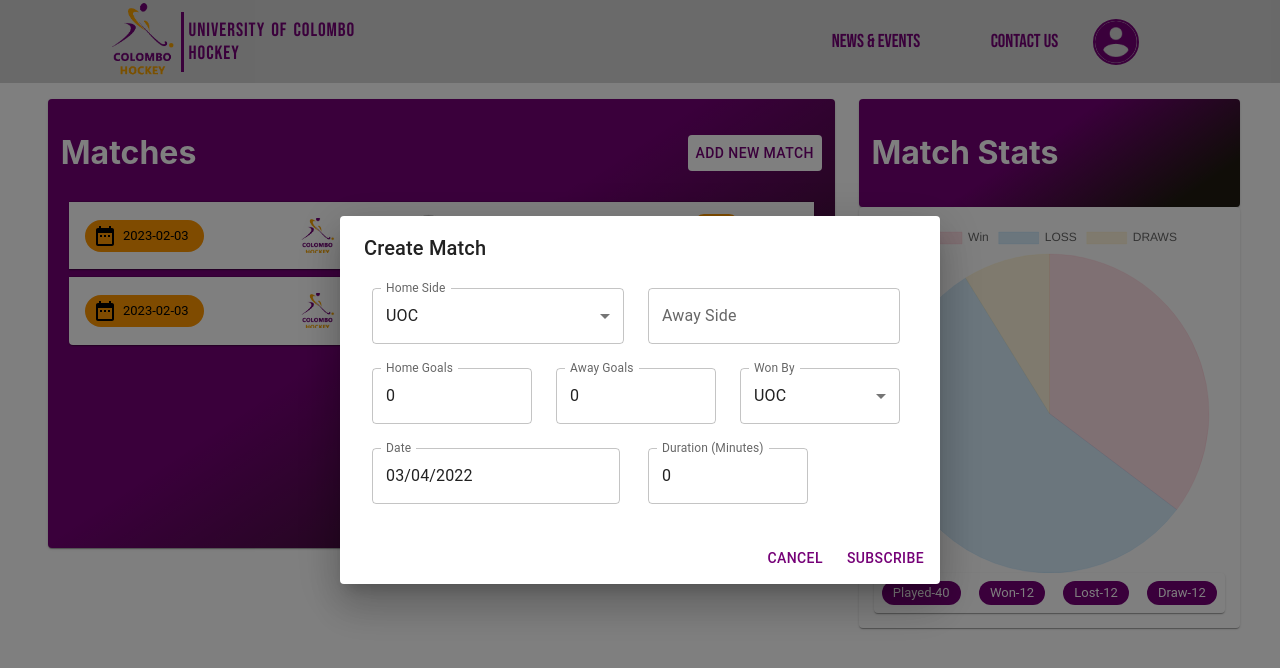
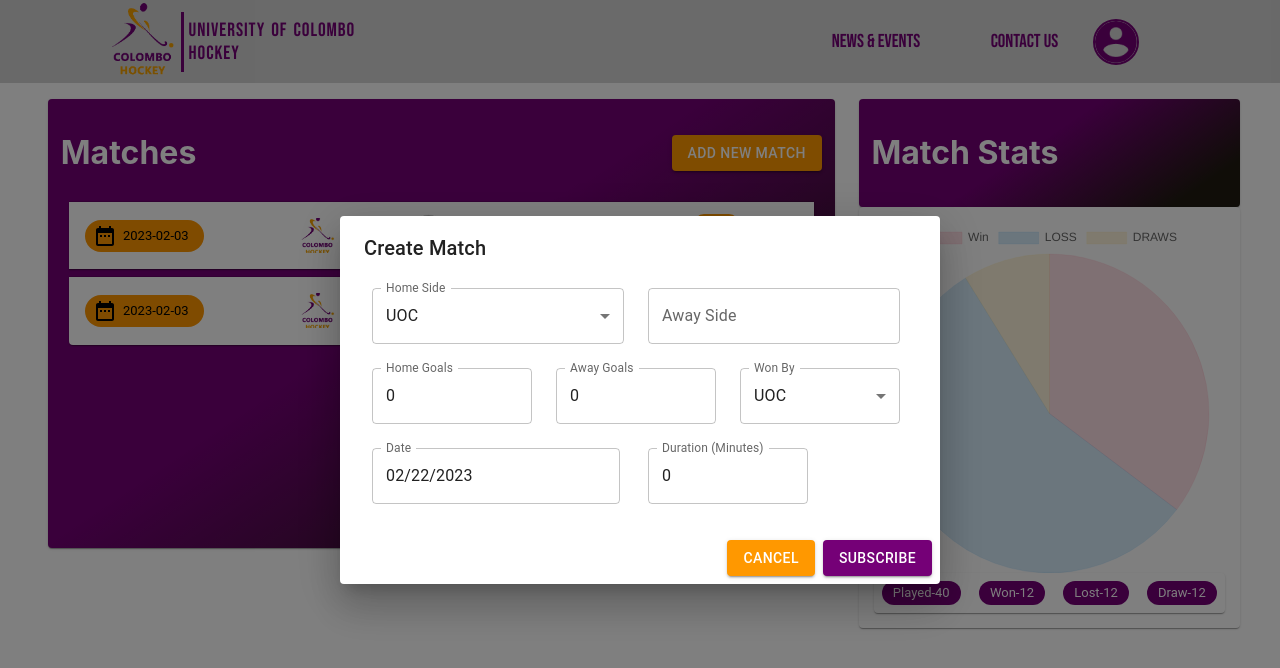
Before and after one commit to Damish-N/hockey-web, a React (Create React App) app: page /dashboard/matches in a window 1280 px wide. Both pictures are taken after a click on the button "ADD NEW MATCH". Shown: the top 668 px of the page. Built offline with nearby package versions, Linux system fonts and the light colour scheme.

Commit message:
#1-Features:Added New Match Status

```diff
--- a/src/pages/Dashboard/Matches/Matches.js
+++ b/src/pages/Dashboard/Matches/Matches.js
@@ -43,11 +43,13 @@ function Matches(props) {
           <Grid className={Styles.headingButtonArea}>
             <h1 style={{ color: "#ffffff" }}>Matches</h1>
             <Button
+              color={"secondary"}
+              variant="contained"
               onClick={() => {
                 setOpenCreatDialog(true);
               }}
               className={Styles.button}
-              sx={{ background: "white" }}
+              sx={{ color: "white" }}
             >
               Add New Match
             </Button>
--- a/src/shared/components/CreateMatchDialog/CreateMatchDialog.js
+++ b/src/shared/components/CreateMatchDialog/CreateMatchDialog.js
@@ -13,15 +13,14 @@ import {
   TextField,
 } from "@mui/material";
 import { useFormik } from "formik";
-import loginService from "../../../services/LoginService";
-import playersServices from "../../../services/PlayersServices";
 import { LocalizationProvider } from "@mui/x-date-pickers/LocalizationProvider";
 import { AdapterDayjs } from "@mui/x-date-pickers/AdapterDayjs";
 import dayjs from "dayjs";
 import { DatePicker } from "@mui/x-date-pickers";
+import dateSetUp from "../../constant/DateSetUp";
 
 function CreateMatchDialog(props) {
-  const dateObject = new Date("2022-03-04T00:00:00Z");
+  const dateObject = new Date();
   const date = dayjs(dateObject); // Convert the Date object to a Day.js object
 
   const validates = (values) => {
@@ -34,15 +33,11 @@ function CreateMatchDialog(props) {
     } else if (values.awaySide.length > 20) {
       errors.awaySide = "Must be 20 characters or less";
     }
-    if (!values.homeGoals) {
-      errors.homeGoals = "Required";
-    } else if (values.homeGoals > 32 || values.homeGoals < 0) {
-      errors.homeGoals = "Must be 32 or less";
+    if (values.homeGoals <= -1) {
+      errors.homeGoals = "Cannot be minus";
     }
-    if (!values.awayGoals) {
-      errors.awayGoals = "Required";
-    } else if (values.awayGoals > 32 || values.awayGoals < 0) {
-      errors.awayGoals = "Must be 32 or less";
+    if (values.awayGoals <= -1) {
+      errors.awayGoals = "Cannot be minus";
     }
     if (!values.time) {
       errors.time = "Required";
@@ -64,44 +59,10 @@ function CreateMatchDialog(props) {
     validate: validates,
     onSubmit: (values) => {
       // setLoading(true);
+      console.log(values);
+      console.log(dateSetUp.format(values.date));
+      // alert(JSON.stringify(values, null, 2));
       form.resetForm();
-      const userData = { email: values.email, password: "12345678" };
-      loginService.register(userData).then(
-        (res) => {
-          if (res.data.user) {
-            console.log(res);
-            const player = { ...values, authId: res.data.user.id };
-            playersServices.createPlayers(player).then(
-              (res) => {
-                console.log(res.status);
-                if (res.status === 201) {
-                  // setOpen(true);
-                  // setLoading(false);
-                  // navigate("/dashboard/players");
-                } else {
-                  console.log("clicked");
-                  // setOpenError(true);
-                  // setLoading(false);
-                }
-              },
-              (error) => {
-                // setOpenError(true);
-                // setLoading(false);
-                console.log(error);
-              }
-            );
-          } else if (res.error) {
-            // setOpenError(true);
-            // setLoading(false);
-            console.log(res.error);
-          }
-        },
-        (error) => {
-          // setOpenError(true);
-          // setLoading(false);
-          console.log(error);
-        }
-      );
     },
   });
   return (
@@ -234,8 +195,25 @@ function CreateMatchDialog(props) {
           </Grid>
         </DialogContent>
         <DialogActions>
-          <Button onClick={props.changeTheDialogState}>Cancel</Button>
-          <Button onClick={props.changeTheDialogState}>Subscribe</Button>
+          <Button
+            variant={"contained"}
+            color={"secondary"}
+            onClick={() => {
+              props.changeTheDialogState();
+              form.resetForm();
+            }}
+            sx={{ color: "white" }}
+          >
+            Cancel
+          </Button>
+          <Button
+            variant={"contained"}
+            onClick={() => {
+              form.handleSubmit([]);
+            }}
+          >
+            Subscribe
+          </Button>
         </DialogActions>
       </Dialog>
     </Grid>
--- a/src/shared/components/CreateMatchDialog/CreateMatchDialog.module.css
+++ b/src/shared/components/CreateMatchDialog/CreateMatchDialog.module.css
@@ -1,3 +1,7 @@
 .check {
   background-color: red;
 }
+
+Button:hover {
+  background-color: red;
+}
--- /dev/null
+++ b/src/shared/constant/DateSetUp.js
@@ -0,0 +1,21 @@
+import dayjs from "dayjs";
+
+export class DateSetUp {
+  format(inputDate) {
+    // let inputDate = new Date();
+    // let date, month, year;
+    const date = dayjs(inputDate);
+    return date.format("YYYY-MM-DD");
+    // date = inputDate.getDate();
+    // month = inputDate.getMonth() + 1;
+    // year = inputDate.getFullYear();
+    //
+    // date = date.toString().padStart(2, "0");
+    //
+    // month = month.toString().padStart(2, "0");
+    //
+    // return `${year}-${month}-${date}`;
+  }
+}
+
+export default new DateSetUp();
```
